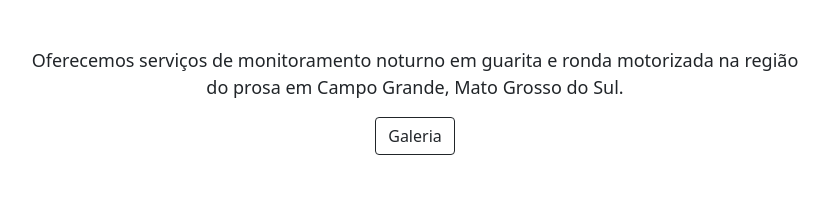
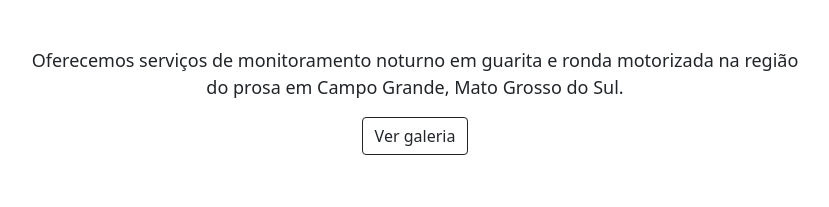
Before and after one commit to Darlley/Giroflex, a website: page Front/src/index.html in a window 1280 px wide. Shown: the part 1322-1529 px from the top of the page, without its empty margins (225-1054 px from the left). Drawn offline with nearby package versions, Linux system fonts and the light colour scheme.

Commit message:
version 2.0.2

```diff
--- a/Front/src/index.html
+++ b/Front/src/index.html
@@ -95,7 +95,7 @@
         <h1>NOSSOS SERVIÇOS</h1>
         <p>Oferecemos serviços de monitoramento noturno em guarita e ronda motorizada na região do prosa em Campo
           Grande, Mato Grosso do Sul.</p>
-        <button type="button" class="btn btn-outline-dark">Galeria</button>
+        <a data-bs-toggle="offcanvas" href="#offcanvasExample" role="button" aria-controls="offcanvasExample" class="btn btn-outline-dark">Ver galeria</a>
       </section>
 
       <section class="main-section" id="contato">
```
